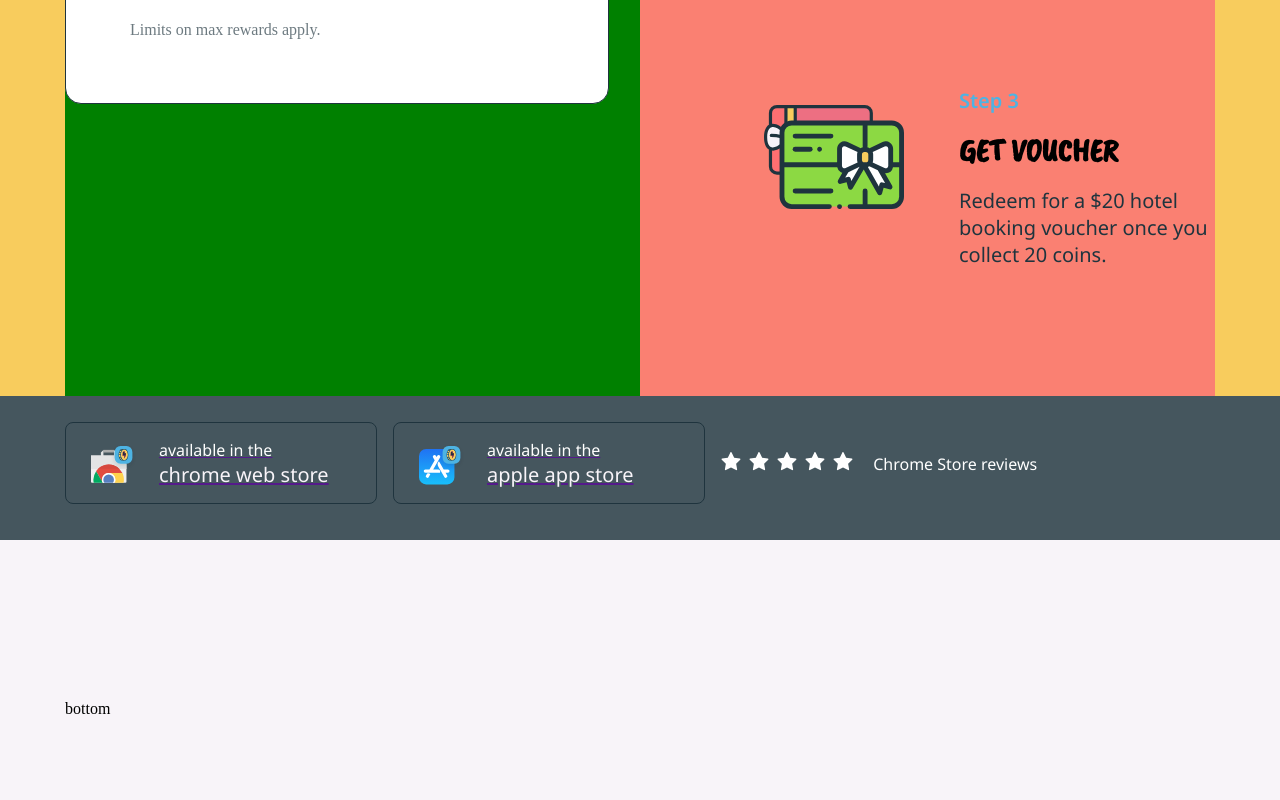
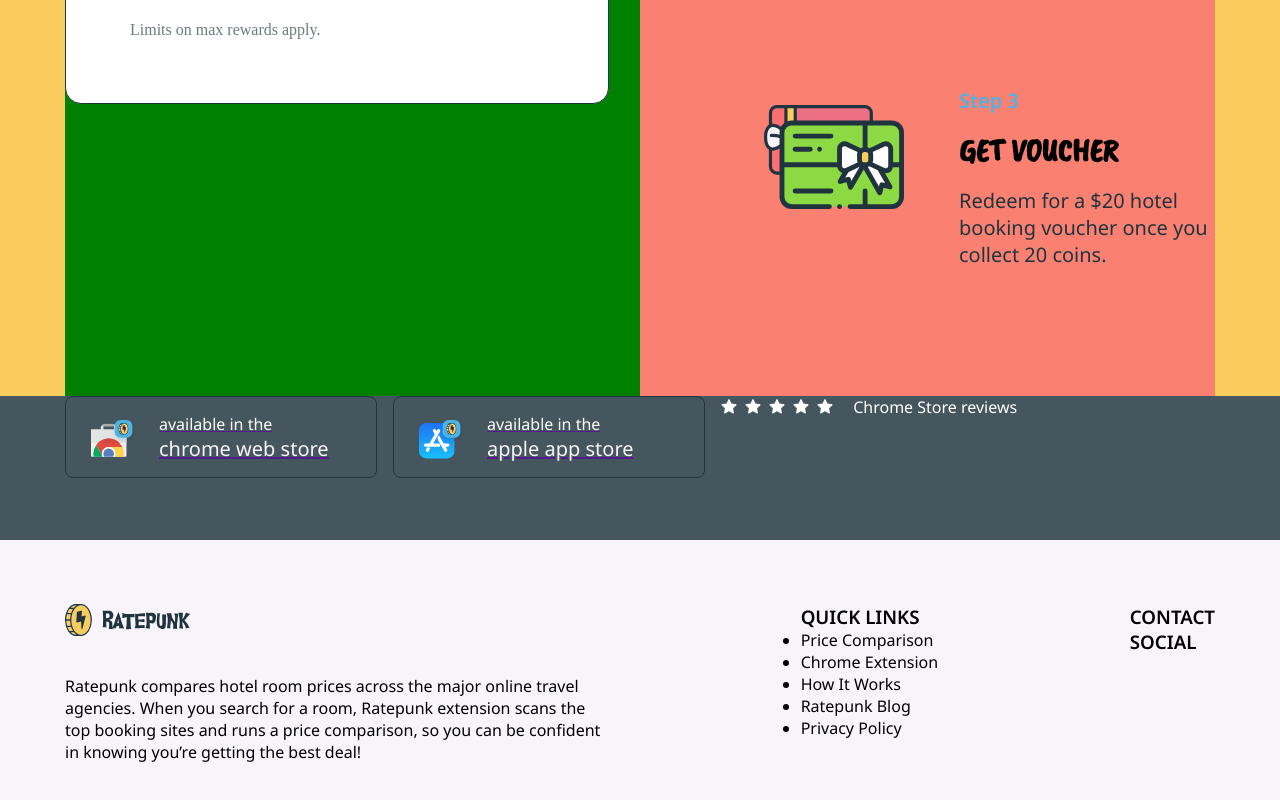
Before and after one commit to stasya2011/sample-project, a Next.js app: page /chrome-extension in a window 1280 px wide. Shown: the part 656-1456 px from the top of the page. Built offline with nearby package versions, Linux system fonts and the light colour scheme.

Commit message:
keep working on the footer

```diff
--- a/components/Footer/RateComponent/rate.module.scss
+++ b/components/Footer/RateComponent/rate.module.scss
@@ -7,5 +7,6 @@
   li[class*="ant-rate-star ant-rate-star-zero"]
     div[class*="ant-rate-star-second"] {
     color: $white;
+    font-size: 16px;
   }
 }
--- a/components/Footer/footer.module.scss
+++ b/components/Footer/footer.module.scss
@@ -4,7 +4,21 @@
   margin: 0 auto;
   height: 100%;
   display: flex;
-  align-items: center;
+  box-sizing: border-box;
+
+  @media screen and (max-width: 600px) {
+    flex-direction: column;
+    margin: 0 32px;
+  }
+
+  &-bottom {
+    justify-content: space-between;
+
+    @media screen and (max-width: 600px) {
+      flex-direction: column;
+      justify-content: space-around;
+    }
+  }
 }
 
 .inner-wrapper-top {
@@ -34,6 +48,13 @@
   background-color: $light-pink;
   padding-bottom: 10px;
   box-sizing: border-box;
+  font-family: "Noto Sans";
+  font-size: 16px;
+  width: 100%;
+
+  @media screen and (max-width: 600px) {
+    height: 867px;
+  }
 }
 
 .btns {
@@ -43,3 +64,19 @@
     flex-direction: column;
   }
 }
+
+.bottom_item {
+  margin-top: 64px;
+
+  &-flexElem_2 {
+    width: 544px;
+
+    @media screen and (max-width: 600px) {
+      width: auto;
+    }
+  }
+}
+
+.text {
+  margin-top: 32px;
+}
--- a/components/Footer/footer.tsx
+++ b/components/Footer/footer.tsx
@@ -1,14 +1,15 @@
-import { dataFooterBtns } from "@/constants";
+import { dataFooterBtns, quickLinks } from "@/constants";
 import { IFooterBtn } from "@/types";
 import Button from "../Button";
 import RateComponent from "./RateComponent";
+import Logo from "../Header/Logo";
+import classNames from "classnames";
 import styles from "./footer.module.scss";
-import classNames from "classnames";
 
 const Footer = () => {
   return (
     <footer className={styles.wrapper}>
-      <div className={styles.top}>
+      <section className={styles.top}>
         <div
           className={classNames(
             styles["inner-wrapper"],
@@ -20,14 +21,50 @@ const Footer = () => {
               <Button key={btn.srcToImg} {...btn} />
             ))}
           </div>
-          <div>
-            <RateComponent />
+
+          <RateComponent />
+        </div>
+      </section>
+      <section className={styles.bottom}>
+        <div
+          className={classNames(
+            styles["inner-wrapper"],
+            styles["inner-wrapper-bottom"]
+          )}
+        >
+          <div
+            className={classNames(
+              styles["bottom_item"],
+              styles["bottom_item-flexElem_2"]
+            )}
+          >
+            <Logo />
+            <div className={styles.text}>
+              Ratepunk compares hotel room prices across the major online travel
+              agencies. When you search for a room, Ratepunk extension scans the
+              top booking sites and runs a price comparison, so you can be
+              confident in knowing you’re getting the best deal!
+            </div>
           </div>
+          <div className={classNames(styles["bottom_item"])}>
+            <h3>QUICK LINKS</h3>
+            <ul>
+              {quickLinks.map((link) => (
+                <li key={link.id}>{link.name}</li>
+              ))}
+            </ul>
+          </div>
+          <div className={classNames(styles["bottom_item"])}>
+            <div>
+              <h3>CONTACT</h3>
+            </div>
+            <div className={styles["bottom_title"]}>
+              <h3>SOCIAL</h3>
+            </div>
+          </div>
+          {/* <div>© 2021 Ratepunk. All Rights Reserved.</div> */}
         </div>
-      </div>
-      <div className={styles.bottom}>
-        <div className={styles["inner-wrapper"]}>bottom</div>
-      </div>
+      </section>
     </footer>
   );
 };
--- a/constants/index.ts
+++ b/constants/index.ts
@@ -37,3 +37,11 @@ export const dataFooterBtns: IFooterBtn[] = [
     id: "222",
   },
 ];
+
+export const quickLinks = [
+  { name: "Price Comparison", link: "", id: "444" },
+  { name: "Chrome Extension", link: "", id: "4445" },
+  { name: "How It Works", link: "", id: "6666" },
+  { name: "Ratepunk Blog", link: "", id: "7777" },
+  { name: "Privacy Policy", link: "", id: "8888" },
+];
```
